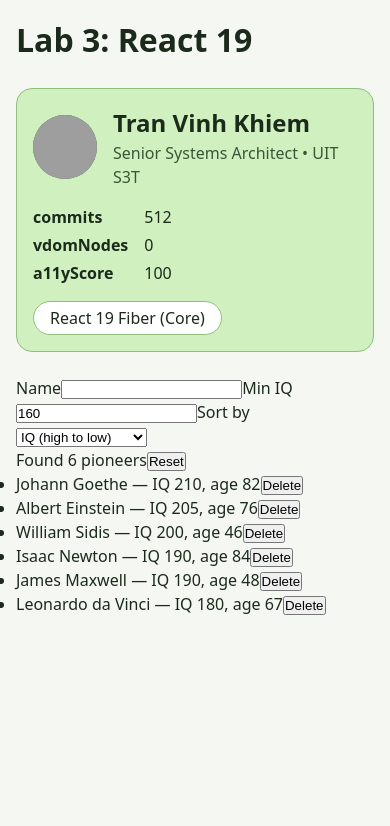
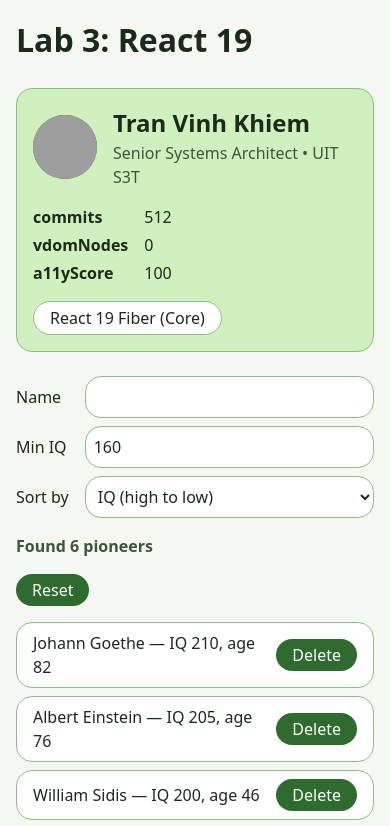
Before and after one commit to noper1080/MSIS207_24520199_Nguyen_Thanh_Binh_Lab3, a React (Vite) app: page / in a window 390 px wide. Shown: the top 826 px of the page. Built offline with nearby package versions, Linux system fonts and the light colour scheme; grey boxes are pictures that could not be loaded.

Commit message:
style(ex2): add basic responsive directory styles

```diff
--- a/src/components/ScientistDirectory.module.css
+++ b/src/components/ScientistDirectory.module.css
@@ -0,0 +1,73 @@
+.directory {
+  display: grid;
+  gap: var(--space-3);
+  width: 100%;
+  max-width: var(--card-max-width);
+}
+
+/* Label/control pairs flow into two columns without wrapper elements */
+.controls {
+  display: grid;
+  grid-template-columns: auto 1fr;
+  gap: var(--space-2) var(--space-3);
+  align-items: center;
+}
+
+.controls input,
+.controls select {
+  width: 100%;
+  min-width: 0;
+  padding: var(--space-2);
+  border: 1px solid var(--color-border);
+  border-radius: var(--radius-md);
+  background: var(--color-badge-bg);
+  color: var(--color-text);
+  font: inherit;
+}
+
+.status {
+  color: var(--color-text-muted);
+  font-weight: 600;
+}
+
+.list {
+  display: grid;
+  gap: var(--space-2);
+  list-style: none;
+}
+
+.item {
+  display: flex;
+  align-items: center;
+  justify-content: space-between;
+  gap: var(--space-3);
+  padding: var(--space-2) var(--space-3);
+  border: 1px solid var(--color-border);
+  border-radius: var(--radius-md);
+  background: var(--color-badge-bg);
+  overflow-wrap: anywhere;
+}
+
+.button {
+  flex-shrink: 0;
+  white-space: nowrap;
+  padding: var(--space-1) var(--space-3);
+  border: 0;
+  border-radius: var(--radius-full);
+  background: var(--color-accent);
+  color: var(--color-on-accent);
+  font: inherit;
+  cursor: pointer;
+}
+
+/* Reset sits directly in the grid: keep it button-sized instead of full width */
+.directory > .button {
+  justify-self: start;
+}
+
+.controls input:focus-visible,
+.controls select:focus-visible,
+.button:focus-visible {
+  outline: 2px solid var(--color-accent);
+  outline-offset: 2px;
+}
```
